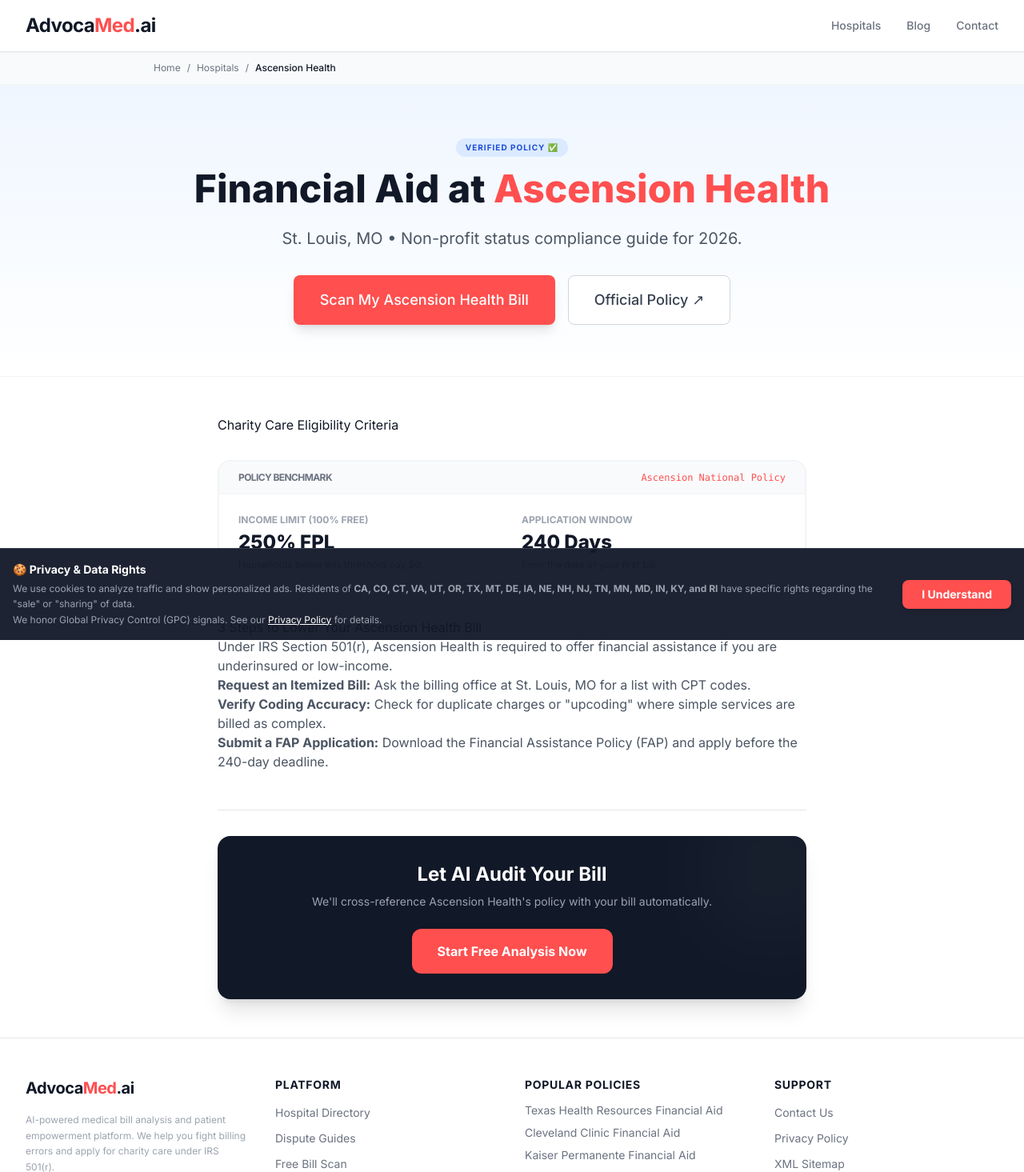
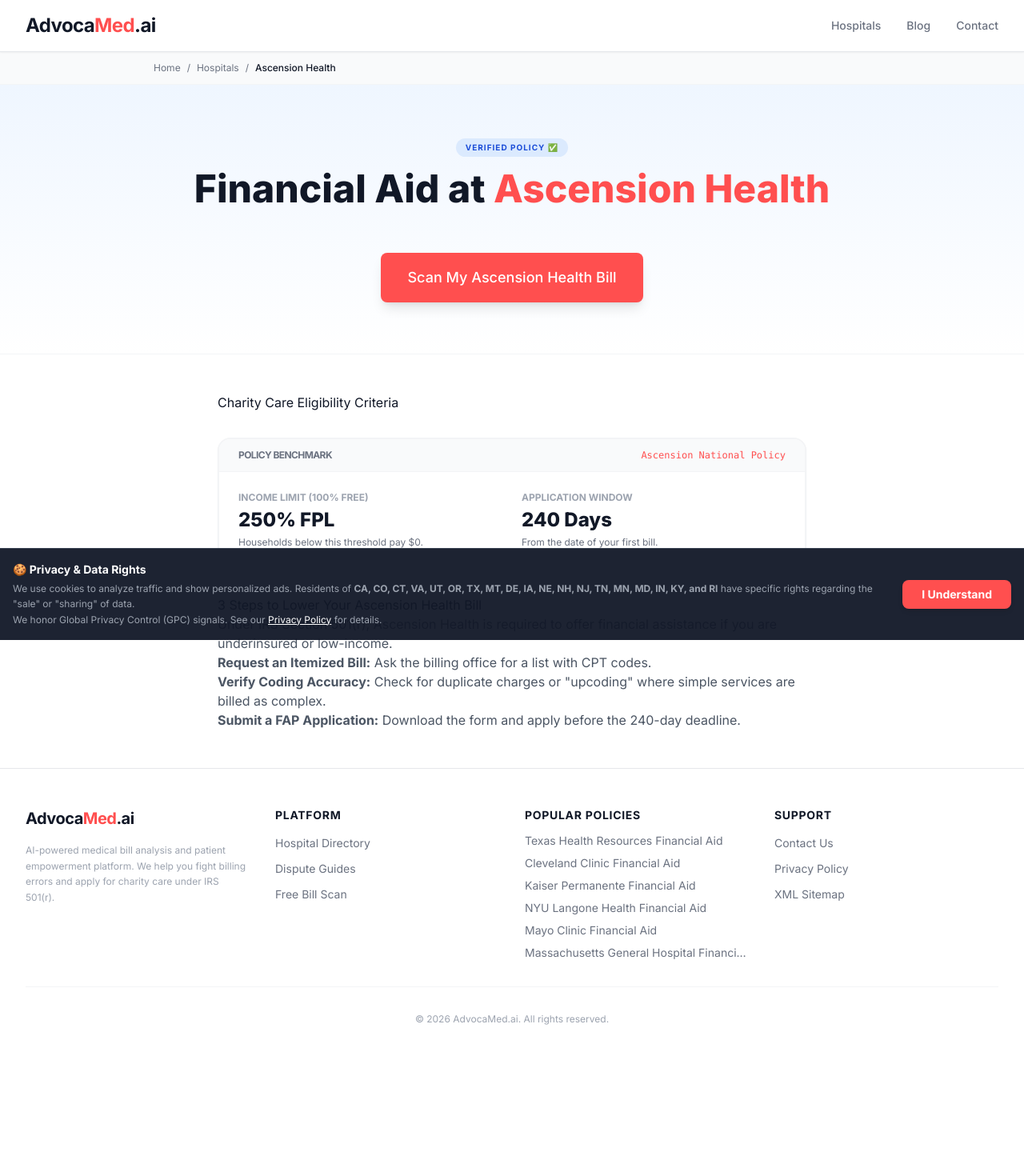
Before and after one commit to gkswjdgb/advocamed-ai, a React (Vite) app in the folder advocamed.ai/: page /hospital/ascension-health in a window 1280 px wide. Shown: the top 1465 px of the page at 80% size. After the commit the page ends 1330 px from the top, so only its background shows below. Built offline with nearby package versions, Linux system fonts and the light colour scheme.

Commit message:
Update HospitalGuide.tsx

```diff
--- a/advocamed.ai/pages/HospitalGuide.tsx
+++ b/advocamed.ai/pages/HospitalGuide.tsx
@@ -1,16 +1,14 @@
 import React from 'react';
 import { useParams, Link } from 'react-router-dom';
 import SEO from '../components/SEO';
-import { Helmet } from 'react-helmet-async'; // Import Helmet for JSON-LD injection
+import { Helmet } from 'react-helmet-async';
 import { hospitals } from '../data/hospitals';
 
 const HospitalGuide: React.FC = () => {
   const { slug } = useParams<{ slug: string }>();
 
-  // 1. Find specific hospital data
   const hospitalData = hospitals.find(h => h.slug === slug);
 
-  // 2. Fallback Logic for Hospital Name
   const hospitalName = hospitalData
     ? hospitalData.name
     : slug
@@ -25,14 +23,9 @@ const HospitalGuide: React.FC = () => {
   const state = hospitalData?.state || "";
   const locationString = state ? `${city}, ${state}` : city;
 
-  // Dynamic SEO Title & Description with targeted keywords
-  // Requirement: Title includes Name, City, State, 'Charity Care Application'
   const seoTitle = `${hospitalName} Charity Care Application | ${locationString} Financial Assistance`;
-
-  // Requirement: Description mentions 'financial assistance', 'income limits', 'bill forgiveness'
   const seoDescription = `Apply for financial assistance at ${hospitalName} in ${locationString}. Learn about medical bill forgiveness options, check ${currentYear} income limits (${fplThreshold}% FPL), and find the charity care application.`;
 
-  // 3. Breadcrumb Structured Data (New SEO Feature)
   const breadcrumbSchema = {
     "@context": "https://schema.org",
     "@type": "BreadcrumbList",
@@ -61,7 +54,6 @@ const HospitalGuide: React.FC = () => {
         description={seoDescription}
         canonical={`/hospital/${slug}`}
       />
-      {/* Inject Structured Data */}
       <Helmet>
         <script type="application/ld+json">
           {JSON.stringify(breadcrumbSchema)}
@@ -69,7 +61,6 @@ const HospitalGuide: React.FC = () => {
       </Helmet>
 
       <div className="bg-white min-h-screen animate-fade-in-up">
-        {/* Breadcrumb Visual Navigation */}
         <div className="bg-gray-50 border-b border-gray-100 py-3 px-4">
             <div className="max-w-4xl mx-auto text-xs text-gray-500 flex items-center">
                 <Link to="/" className="hover:text-primary">Home</Link>
@@ -80,7 +71,6 @@ const HospitalGuide: React.FC = () => {
             </div>
         </div>
 
-        {/* Header Section */}
         <div className="bg-gradient-to-b from-blue-50 to-white py-16 border-b border-gray-100">
             <div className="max-w-4xl mx-auto px-4 text-center">
                 <span className="inline-block py-1 px-3 rounded-full bg-blue-100 text-blue-700 text-[10px] font-bold mb-4 uppercase tracking-widest">
@@ -89,26 +79,29 @@ const HospitalGuide: React.FC = () => {
                 <h1 className="text-3xl md:text-5xl font-extrabold text-gray-900 mb-6 leading-tight">
                     Financial Aid at <span className="text-primary">{hospitalName}</span>
                 </h1>
-                <p className="text-xl text-gray-600 mb-8 max-w-2xl mx-auto">
-                    {locationString} • Non-profit status compliance guide for {currentYear}.
-                </p>
+
+                <div className="flex flex-col sm:flex-row justify-center gap-4 mb-8">
+                    {hospitalData?.phone && (
+                      <a href={`tel:${hospitalData.phone}`} className="inline-flex items-center justify-center px-8 py-4 border border-green-600 text-lg font-bold rounded-lg text-green-700 bg-green-50 hover:bg-green-100 transition-all shadow-sm">
+                        📞 Call Billing Dept
+                      </a>
+                    )}
+                    {hospitalData?.application_url && (
+                      <a href={hospitalData.application_url} target="_blank" rel="noreferrer" className="inline-flex items-center justify-center px-8 py-4 border border-blue-600 text-lg font-bold rounded-lg text-blue-700 bg-blue-50 hover:bg-blue-100 transition-all shadow-sm">
+                        📄 Download App Form
+                      </a>
+                    )}
+                </div>
 
                 <div className="flex flex-col sm:flex-row justify-center gap-4">
                     <Link to="/?step=UPLOAD" className="inline-flex items-center justify-center px-8 py-4 border border-transparent text-lg font-medium rounded-lg text-white bg-primary hover:bg-primaryHover shadow-lg hover:shadow-xl transition-all">
                         Scan My {hospitalName} Bill
                     </Link>
-                    {hospitalData?.financial_aid_url && (
-                         <a href={hospitalData.financial_aid_url} target="_blank" rel="noreferrer" className="inline-flex items-center justify-center px-8 py-4 border border-gray-300 text-lg font-medium rounded-lg text-gray-700 bg-white hover:bg-gray-50 transition-all">
-                             Official Policy ↗
-                         </a>
-                    )}
                 </div>
             </div>
         </div>
 
-        {/* Content Section */}
         <div className="max-w-3xl mx-auto px-4 py-12 prose prose-lg prose-indigo text-gray-600">
-
             <h2 className="text-gray-900">Charity Care Eligibility Criteria</h2>
 
             <div className="bg-white border-2 border-gray-100 rounded-2xl overflow-hidden shadow-sm not-prose my-8">
@@ -128,14 +121,6 @@ const HospitalGuide: React.FC = () => {
                         <p className="text-xs text-gray-500 mt-1">From the date of your first bill.</p>
                     </div>
                 </div>
-                {hospitalData?.policy_note?.includes('Standard') && (
-                    <div className="bg-yellow-50 p-4 border-t border-yellow-100">
-                        <p className="text-[10px] text-yellow-800 leading-tight">
-                            <strong>⚠️ Verification Recommended:</strong> This location uses our fallback federal compliance model.
-                            Specific income limits for <strong>{hospitalName}</strong> may vary based on local Board of Directors approval.
-                        </p>
-                    </div>
-                )}
             </div>
 
             <h2 className="text-gray-900">3 Steps to Lower Your {hospitalName} Bill</h2>
@@ -143,21 +128,10 @@ const HospitalGuide: React.FC = () => {
                 Under IRS Section 501(r), {hospitalName} is required to offer financial assistance if you are underinsured or low-income.
             </p>
             <ol>
-                <li><strong>Request an Itemized Bill:</strong> Ask the billing office at {locationString} for a list with CPT codes.</li>
+                <li><strong>Request an Itemized Bill:</strong> Ask the billing office for a list with CPT codes.</li>
                 <li><strong>Verify Coding Accuracy:</strong> Check for duplicate charges or "upcoding" where simple services are billed as complex.</li>
-                <li><strong>Submit a FAP Application:</strong> Download the Financial Assistance Policy (FAP) and apply before the {deadline}-day deadline.</li>
+                <li><strong>Submit a FAP Application:</strong> Download the form and apply before the {deadline}-day deadline.</li>
             </ol>
-
-            <div className="mt-12 pt-8 border-t border-gray-200 text-center not-prose">
-                <div className="bg-secondary rounded-2xl p-8 text-white shadow-xl relative overflow-hidden">
-                    <div className="absolute -top-10 -right-10 w-40 h-40 bg-white/5 rounded-full blur-3xl"></div>
-                    <h3 className="text-2xl font-bold mb-2">Let AI Audit Your Bill</h3>
-                    <p className="text-gray-400 mb-6 text-sm">We'll cross-reference {hospitalName}'s policy with your bill automatically.</p>
-                    <Link to="/?step=UPLOAD" className="inline-block bg-primary text-white px-8 py-4 rounded-xl font-bold hover:bg-primaryHover transition-transform hover:scale-105">
-                        Start Free Analysis Now
-                    </Link>
-                </div>
-            </div>
         </div>
       </div>
     </>
```
